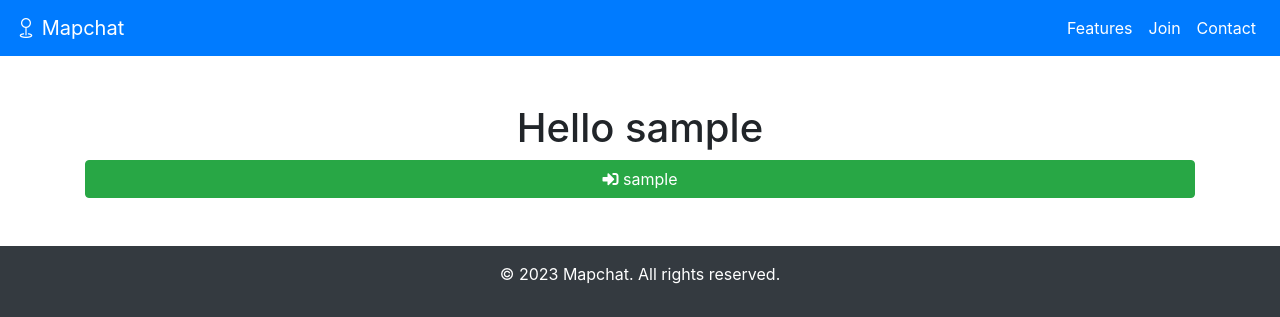
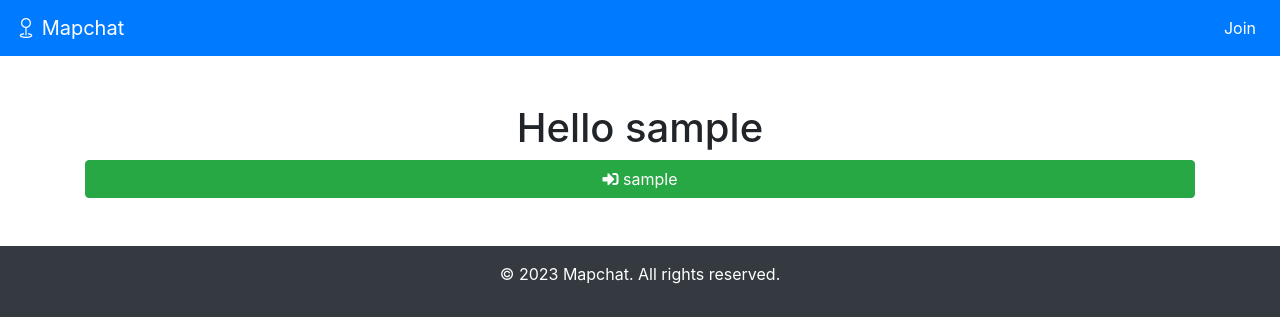
Before and after one commit to CriticalSquirrel93/Mapchat, a Django app: page /home in a window 1280 px wide. Shown: the top 317 px of the page. Run offline with Django 4.2, Linux system fonts and the light colour scheme; the visitor is signed in with stand-in values (Sample User, id 1); some libraries are stand-ins or nearby versions.

Commit message:
Quick adjustment to base and home to setup for conditional checks for login authentication

```diff
--- a/mapchatapp/templates/base.html
+++ b/mapchatapp/templates/base.html
@@ -25,15 +25,15 @@
             <!--Navigation Bar-->
             <div class="collapse navbar-collapse" id="navbarNav">
                 <ul class="navbar-nav ml-auto">
-                    <li class="nav-item">
-                        <a class="nav-link text-white" href="#features">Features</a>
-                    </li>
-                    <li class="nav-item">
-                        <a class="nav-link text-white" href="/login">Join</a>
-                    </li>
-                    <li class="nav-item">
-                        <a class="nav-link text-white" href="#contact">Contact</a>
-                    </li>
+                    {% if request.current_user.is_authenticated %}
+                    	<li class="nav-item">
+                            <a class="nav-link text-white" href="/logout">Logout</a>
+                        </li>
+                    {% else %}
+                        <li class="nav-item">
+                            <a class="nav-link text-white" href="/login">Join</a>
+                        </li>
+                    {% endif %}
                 </ul>
             </div>
         </nav>
--- a/mapchatapp/templates/home.html
+++ b/mapchatapp/templates/home.html
@@ -5,8 +5,9 @@
         <div class="container">
             <h1>Hello {{ user.get_username }}</h1>
             <button class="btn btn-success btn-block" id="btn" type="button">
-                <i class="fas fa-sign-in-alt"></i> {{user.username}}</Button>
-            </button>
+                <i class="fas fa-sign-in-alt"></i>
+                {{ user.username }}
+            </Button>
         </div>
     </section>
 {% endblock %}
```
